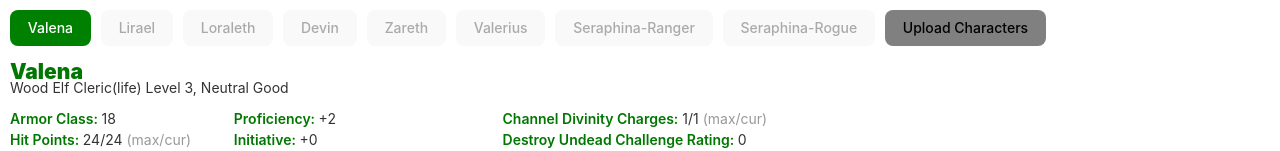
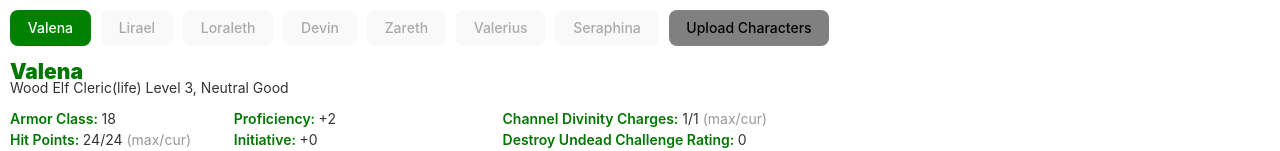
Before and after one commit to PaulGilchrist/dnd-char-sheet, a React (Vite) app: page / in a window 1280 px wide. Shown: the top 151 px of the page. Built offline with nearby package versions, Linux system fonts and the light colour scheme; no server answers.

Commit message:
Session prep

```diff
--- a/public/characters/campaign/ranger-seraphina.json
+++ b/public/characters/archive/ranger-seraphina.json
@@ -38,7 +38,7 @@
     },
     "languages": ["Goblin","Orc"],
     "level": 3,
-    "name": "Seraphina-Ranger",
+    "name": "Seraphina",
     "race": {
         "name": "Half-Elf"
     },
--- a/public/characters/campaign/rogue-seraphina.json
+++ b/public/characters/campaign/rogue-seraphina.json
@@ -36,7 +36,7 @@
     },
     "languages": ["Goblin","Orc"],
     "level": 3,
-    "name": "Seraphina-Rogue",
+    "name": "Seraphina",
     "race": {
         "name": "Halfling",
         "subrace": {
--- a/src/App.jsx
+++ b/src/App.jsx
@@ -70,7 +70,6 @@ function App() {
                 '/dnd-char-sheet/characters/campaign/fighter-devin.json',
                 '/dnd-char-sheet/characters/campaign/monk-zareth.json',
                 '/dnd-char-sheet/characters/campaign/paladin-valerius.json',
-                '/dnd-char-sheet/characters/campaign/ranger-seraphina.json',
                 '/dnd-char-sheet/characters/campaign/rogue-seraphina.json'
             ];
             const promises = urls.map(url => fetch(url).then(response => response.json()));
```
